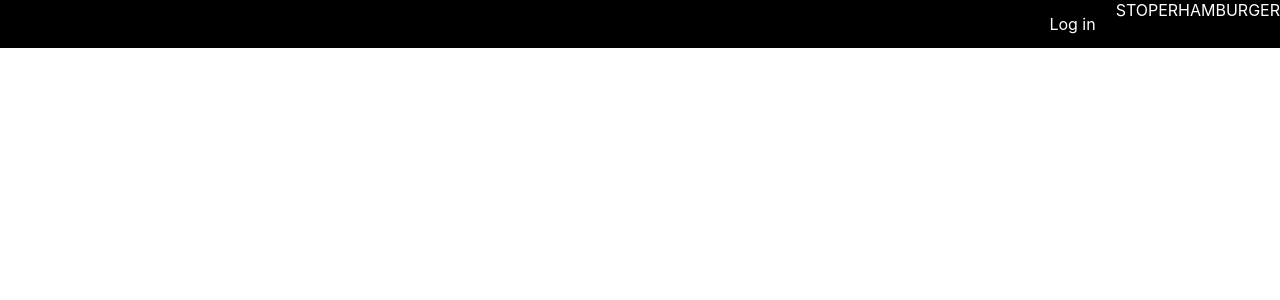
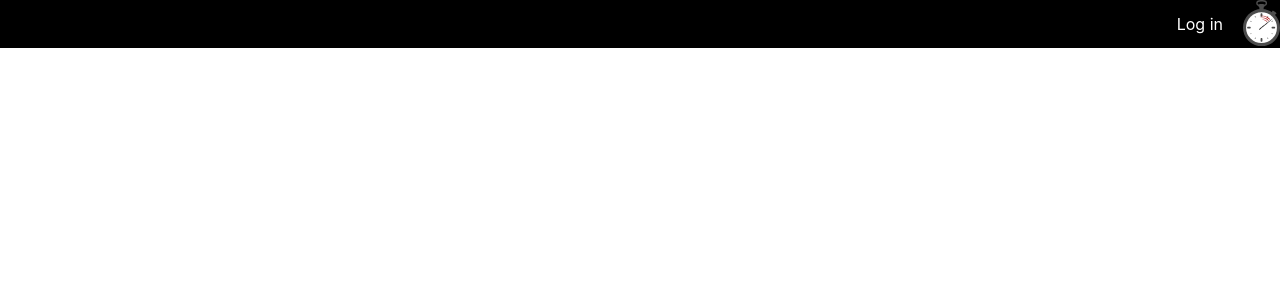
Before and after one commit to stevex900/gym-mern, a React (Create React App) app in the folder client/: page / in a window 1280 px wide. Shown: the top 300 px of the page. Built offline with nearby package versions, Linux system fonts and the light colour scheme.

Commit message:
changed favicons into text for test

```diff
--- a/client/src/components/navigation/Navigation.jsx
+++ b/client/src/components/navigation/Navigation.jsx
@@ -1,5 +1,5 @@
 import { Nav } from "./navigation.styles";
-// import { ReactComponent as Hamburger } from "../../assets/hamburgerS.svg";
+import { ReactComponent as Hamburger } from "../../assets/hamburgerS.svg";
 import Menu from "../menu/Menu";
 import React from "react";
 import { useDispatch, useSelector } from "react-redux";
@@ -18,12 +18,12 @@ const Navigation = () => {
   };
   return (
     <Nav>
-      {/* {userInfo && <Hamburger onClick={handleShowMenu} />} */}
-      {
+      {userInfo && <Hamburger onClick={handleShowMenu} />}
+      {/* {
         <div onClick={handleShowMenu} style={{ color: "white " }}>
           HAMBURGER
         </div>
-      }
+      } */}
 
       {showMenu && <Menu />}
     </Nav>
--- a/client/src/components/stopwatch/Stopwatch.jsx
+++ b/client/src/components/stopwatch/Stopwatch.jsx
@@ -1,7 +1,7 @@
 import React from "react";
 import { useDispatch, useSelector } from "react-redux";
 
-// import { ReactComponent as StopwatchIcon } from "../../assets/stopwatch.svg";
+import { ReactComponent as StopwatchIcon } from "../../assets/stopwatch.svg";
 import { Container, Container2 } from "./stopwatch.styles";
 
 import StopwatchWindow from "../stopwatch-window/StopwatchWindow";
@@ -19,10 +19,10 @@ const Stopwatch = () => {
   return (
     <Container2>
       <Container>
-        {/* <StopwatchIcon onClick={handleShowStopwatch} /> */}
-        <div onClick={handleShowStopwatch} style={{ color: "white " }}>
+        <StopwatchIcon onClick={handleShowStopwatch} />
+        {/* <div onClick={handleShowStopwatch} style={{ color: "white " }}>
           STOPER
-        </div>
+        </div> */}
       </Container>
       {stopwatchActive && <StopwatchWindow />}
     </Container2>
```
